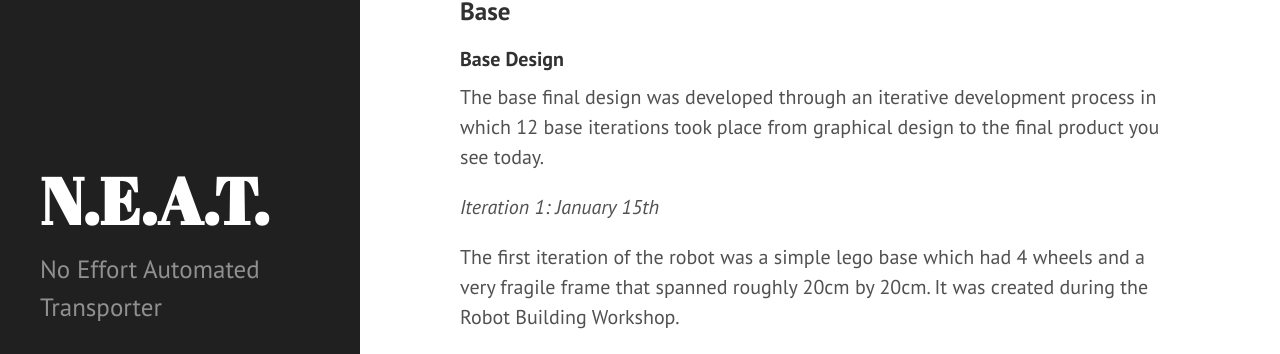
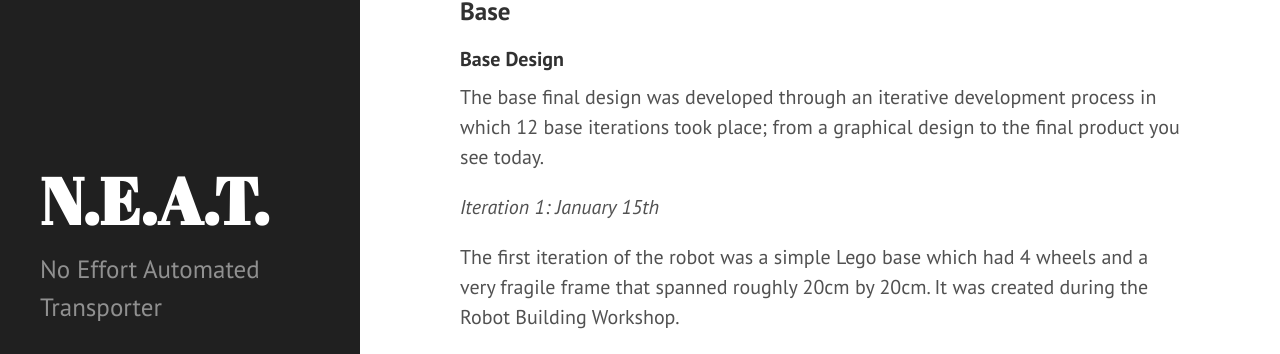
Before and after one commit to okapeng/sdp2020-group2, a Jekyll site: the page built from _pages/how.md, in a window 1280 px wide and 900 px high. Shown: the part 234-588 px from the top of the window. Built offline with Jekyll 4.4.1, drawn with Linux system fonts in a browser that asks for light colours.

Commit message:
Update how.md

```diff
--- a/_pages/how.md
+++ b/_pages/how.md
@@ -8,11 +8,11 @@ The NEAT robot is made of three main subsytems. These are the robot base, lift,
 
 ### Base
 #### Base Design
-The base final design was developed through an iterative development process in which 12 base iterations took place from graphical design to the final product you see today.
+The base final design was developed through an iterative development process in which 12 base iterations took place; from a graphical design to the final product you see today.
 
 *Iteration 1: January 15th*
 
-The first iteration of the robot was a simple lego base which had 4 wheels and a very fragile frame that spanned roughly 20cm by 20cm. It was created during the Robot Building Workshop.
+The first iteration of the robot was a simple Lego base which had 4 wheels and a very fragile frame that spanned roughly 20cm by 20cm. It was created during the Robot Building Workshop.
 
 *Iterations 2 and 3: January 16-20th*
 
```
